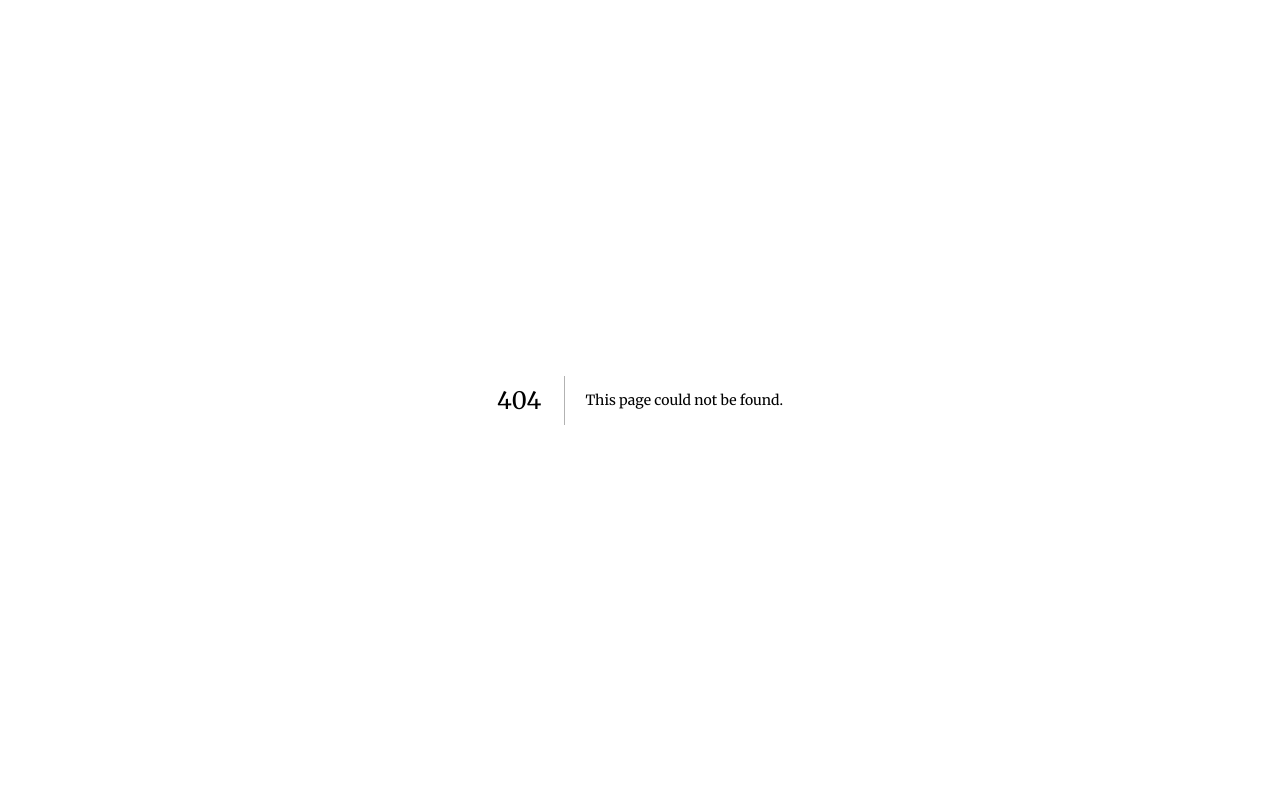
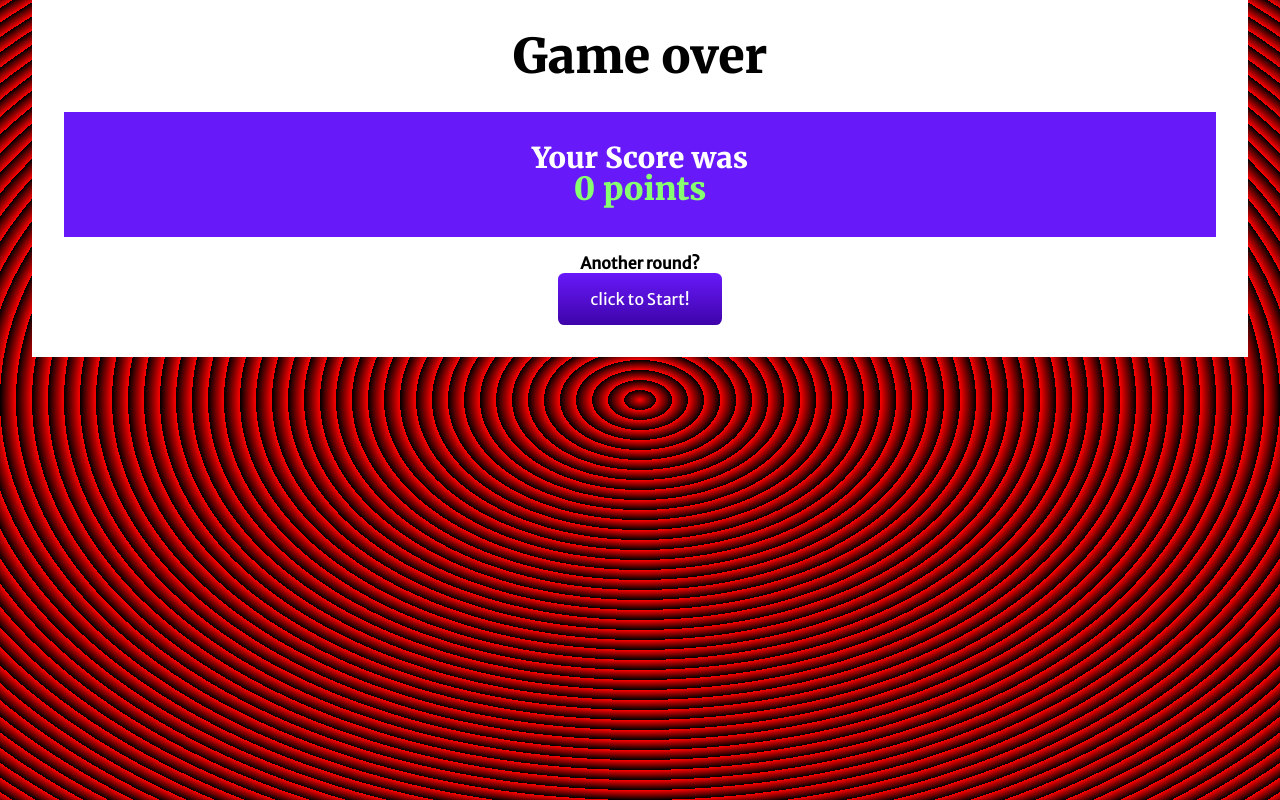
Before and after one commit to cardonasMind/halabalval, a Next.js app: page /end in a window 1280 px wide. Before the commit this address had no page. Built offline with nearby package versions, Linux system fonts and the light colour scheme.

Commit message:
/end screen-page finish and /welcome screen-page working with StartGameButton component

```diff
--- /dev/null
+++ b/pages/end/index.js
@@ -0,0 +1,26 @@
+import React from "react";
+import styles from "./index.module.scss";
+
+import { store } from "../../src/state";
+
+import { StartGameButton } from "../../src/components";
+
+const EndScreen = () => {
+    return (
+        <div id={styles.end}>
+            <div id={styles["end-content"]}>
+                <h2 id={styles.title}>Game over</h2>
+
+                <div id={styles.score}>
+                    <h2>Your Score was</h2>
+                    <h1>{store.getState().score} points</h1>
+                </div>
+
+                <b>Another round?</b>
+                <StartGameButton />
+            </div>
+        </div>
+    )
+}
+
+export default EndScreen;
--- /dev/null
+++ b/pages/end/index.module.scss
@@ -0,0 +1,30 @@
+@import "../../src/styles/variables";
+
+#end {
+    background: repeating-radial-gradient(#ff0000, black 1rem);
+    min-height: 100vh;
+
+    &-content {
+        margin: 0 $margin-content;
+        padding: $margin-content;
+        background: white;
+        text-align: center;
+
+
+        #title {
+            font-size: 3rem;
+        }
+
+
+        #score {
+            background: $primary;
+            color: white;
+            padding: $margin-content;
+            margin: 2rem 0 1rem 0;
+
+            h1 {
+                color: $success;
+            }
+        }
+    }
+}
--- a/pages/welcome/index.module.scss
+++ b/pages/welcome/index.module.scss
@@ -1,5 +1,3 @@
-@import "../../src/styles/variables";
-
 #welcome-screen {
     text-align: center;
     padding: 4rem 0;
@@ -7,21 +5,6 @@
 
     img {
         width: 6rem;
-    }
-
-
-    button {
-        display: block;
-        margin: 2rem auto;
-        background: linear-gradient($primary, darken($primary, 20%));
-        color: white;
-        border: 2px solid white;
-        border-radius: .4rem;
-        padding: .4rem 1rem;
-
-        &:hover {
-            transition: .2s;
-            background: lighten($primary, 10%);
-        }
+        margin-bottom: 2rem;
     }
 }
--- a/src/components/Quiz/Answer/index.module.scss
+++ b/src/components/Quiz/Answer/index.module.scss
@@ -27,5 +27,5 @@
 }
 
 .answer-wrong {
-    background: linear-gradient($error, darken($error, 40%));
+    background: linear-gradient(orange, darken(orange, 20%));
 }
--- a/src/components/Quiz/index.js
+++ b/src/components/Quiz/index.js
@@ -1,5 +1,7 @@
 import React, { useState } from "react";
 import styles from "./index.module.scss";
+
+import { useRouter } from "next/router";
 
 import { store } from "../../state";
 
@@ -7,6 +9,8 @@ import Question from "./Question";
 import Answer from "./Answer";
 
 const Quiz = ({ question, answers, selectedAnswerId }) => {
+    const router = useRouter();
+
     const [correctAnswerId, setCorrectAnswerId] = useState(null);
 
     const selectAnswer = id => {
@@ -26,13 +30,19 @@ const Quiz = ({ question, answers, selectedAnswerId }) => {
                     type: "ADD_SCORE"
                 });
 
-                // ADD green background, 1 second next question
+                // ADD green background, 1 second, next question
                 setCorrectAnswerId(id);
+
+                setTimeout(() => store.dispatch({
+                    type: "NEW_QUESTION"
+                }), 1000);
             }
 
             else {
-                // ADD RED background and select correct answer, show fail screen
+                // ADD RED background and select correct answer, 1 second, show fail screen
                 setCorrectAnswerId(answers.indexOf(answers.find(answer => answer.correct)));
+
+                setTimeout(() => router.push("/end"), 1000);
             }
         }
     }
--- a/src/components/Score/index.js
+++ b/src/components/Score/index.js
@@ -4,9 +4,11 @@ import styles from "./index.module.scss";
 import { useSelector } from "react-redux";
 
 const Score = () => {
+    const score = useSelector(state => state.score);
+
     return (
         <div id={styles.score}>
-            <b>Your score is</b> <h4>{useSelector(state => state.score)} points</h4>
+            <b>Your score is</b> <h4>{score} points</h4>
         </div>
     )
 }
--- /dev/null
+++ b/src/components/StartGameButton/index.js
@@ -0,0 +1,23 @@
+import React from "react";
+import styles from "./index.module.scss";
+
+import { useRouter } from "next/router";
+
+import { store } from "../../state";
+
+const StartGameButton = () => {
+    const router = useRouter();
+
+    const startGame = () => {
+        store.dispatch({ type: "START_GAME" });
+        router.push("/");
+    }
+
+    return (
+        <div id={styles["start-game-button"]} onClick={startGame}>
+            click to Start!
+        </div>
+    )
+}
+
+export default StartGameButton;
--- /dev/null
+++ b/src/components/StartGameButton/index.module.scss
@@ -0,0 +1,15 @@
+@import "../../styles/variables";
+
+#start-game-button {
+    margin: auto;
+    width: fit-content;
+    background: linear-gradient($primary, darken($primary, 20%));
+    color: white;
+    border-radius: .4rem;
+    padding: 1rem 2rem;
+
+    &:hover {
+        transition: .2s;
+        background: lighten($primary, 10%);
+    }
+}
--- a/src/components/index.js
+++ b/src/components/index.js
@@ -1,2 +1,3 @@
 export { default as Quiz } from "./Quiz";
 export { default as Score } from "./Score";
+export { default as StartGameButton } from "./StartGameButton";
--- a/src/state/store.js
+++ b/src/state/store.js
@@ -26,7 +26,8 @@ const placeholderQuestionOne = {
             text: "Ecuador",
             correct: false
         }
-    ]
+    ],
+    selectedAnswerId: -1
 }
 
 const placeholderQuestionTwo = {
@@ -50,7 +51,8 @@ const placeholderQuestionTwo = {
             text: "Moscú",
             correct: false
         }
-    ]
+    ],
+    selectedAnswerId: -1
 }
 
 const placeholderQuestionThree = {
@@ -74,7 +76,8 @@ const placeholderQuestionThree = {
             flag: "https://restcountries.eu/data/per.svg",
             correct: false
         }
-    ]
+    ],
+    selectedAnswerId: -1
 }
 
 
@@ -88,28 +91,8 @@ const initialState = {
 
 
     actualQuestion: {
-        question: {
-            text: "This flag corresponds to?",
-            flag: "https://restcountries.eu/data/col.svg"
-        },
-        answers: [
-            {
-                text: "Colombia",
-                correct: true
-            },
-            {
-                text: "Bolivia",
-                correct: false
-            },
-            {
-                text: "Venezuela",
-                correct: false
-            },
-            {
-                text: "Ecuador",
-                correct: false
-            }
-        ],
+        question: {},
+        answers: [],
         selectedAnswerId: -1
     },
     score: 0
@@ -119,7 +102,7 @@ const reducer = (state, action) => {
     switch(action.type) {
         case "START_GAME":
             return {
-                ...state, inGame: true
+                ...state, inGame: true, actualQuestion: {...placeholderQuestionOne}
             }
 
 
@@ -136,6 +119,12 @@ const reducer = (state, action) => {
             }
 
 
+        case "NEW_QUESTION":
+            return {
+                ...state, actualQuestion: {...placeholderQuestionThree}
+            }
+
+
         default:
             return {...state}
     }
--- a/src/styles/_variables.scss
+++ b/src/styles/_variables.scss
@@ -1,7 +1,6 @@
 // Colors
 $primary: #6819FA;
 $success: #88FF70;
-$error: #FF8585;
 
 // Basic separators
 $margin-content: 2rem;
```
Also changed, not shown: pages/welcome/index.js (+6 -8 lines).
